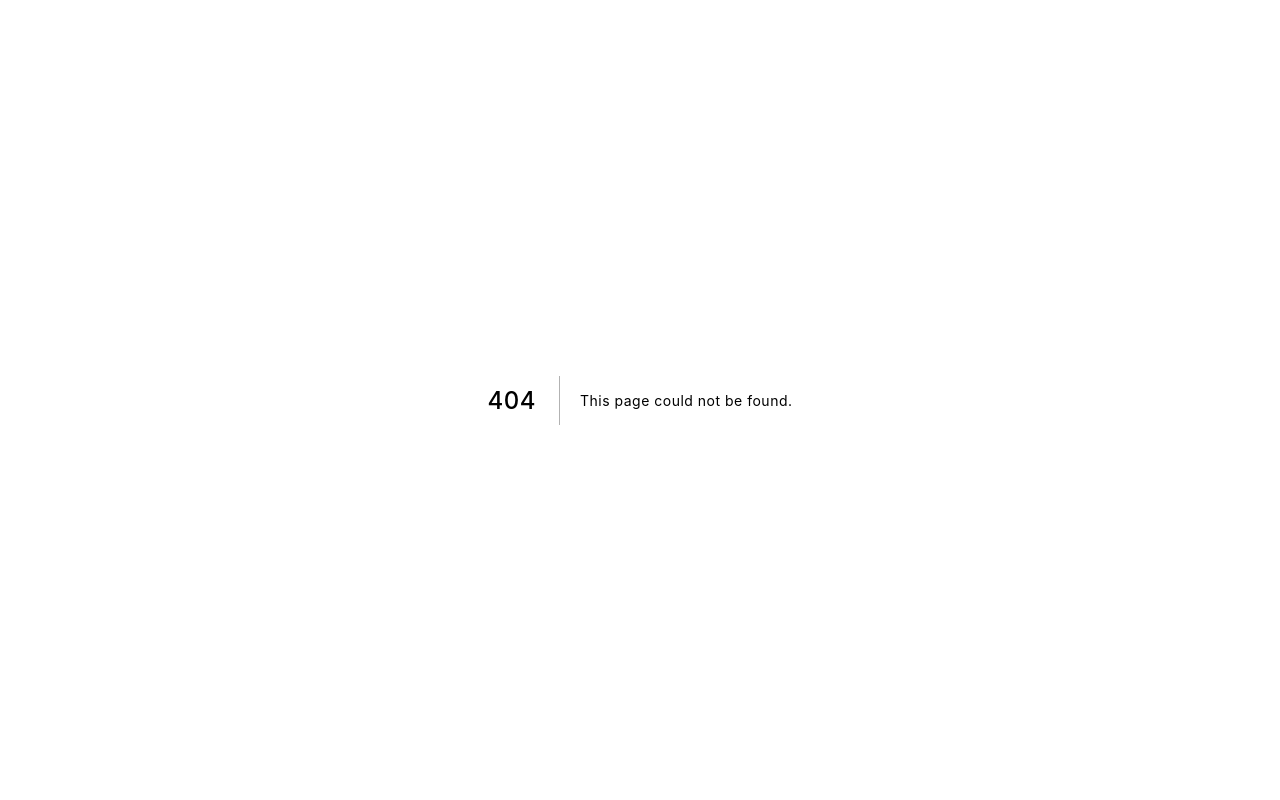
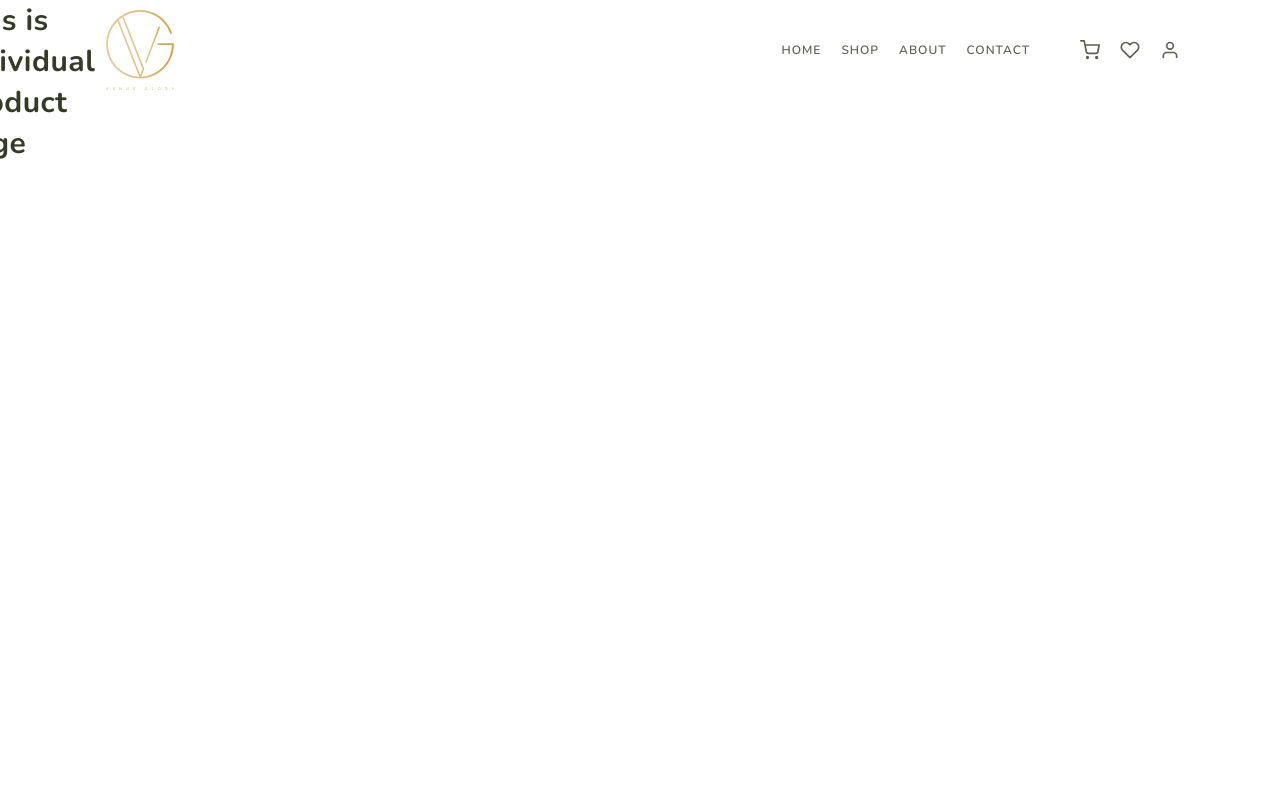
Before and after one commit to madushan-sooriyarathne/venus-glory, a Next.js app: page /shop/1 in a window 1280 px wide. Before the commit this address had no page. Shown: the top 800 px of the page. Built offline with nearby package versions, Linux system fonts and the light colour scheme.

Commit message:
created the page for individual product

```diff
--- /dev/null
+++ b/pages/shop/[productId].tsx
@@ -0,0 +1,27 @@
+import Page from "@components/layout/common/page";
+
+import { products } from "@site-data";
+import { GetStaticProps, GetStaticPropsResult } from "next";
+
+interface Props {
+  product: Product;
+}
+
+const ProductPage: React.FC<Props> = ({ product }: Props): JSX.Element => {
+  return (
+    <Page>
+      <h1>This is individual Product Page</h1>
+    </Page>
+  );
+};
+
+const getStaticProps: GetStaticProps = (): GetStaticPropsResult<Props> => {
+  return {
+    props: {
+      product: products[0],
+    },
+  };
+};
+
+export default ProductPage;
+export { getStaticProps };
```
